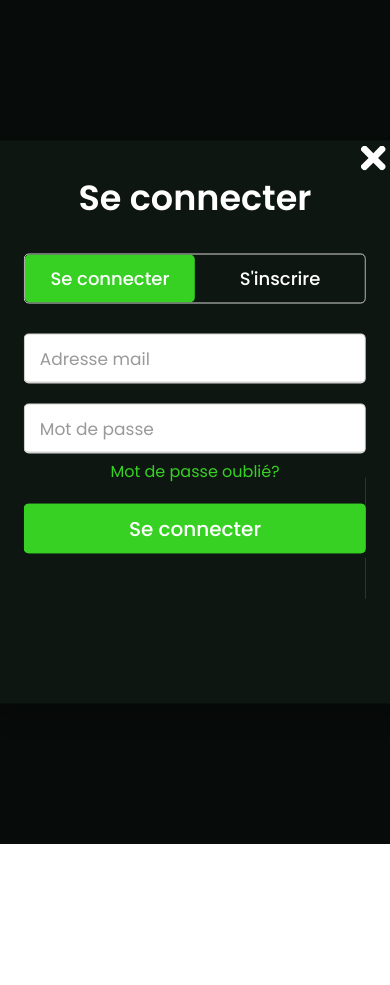
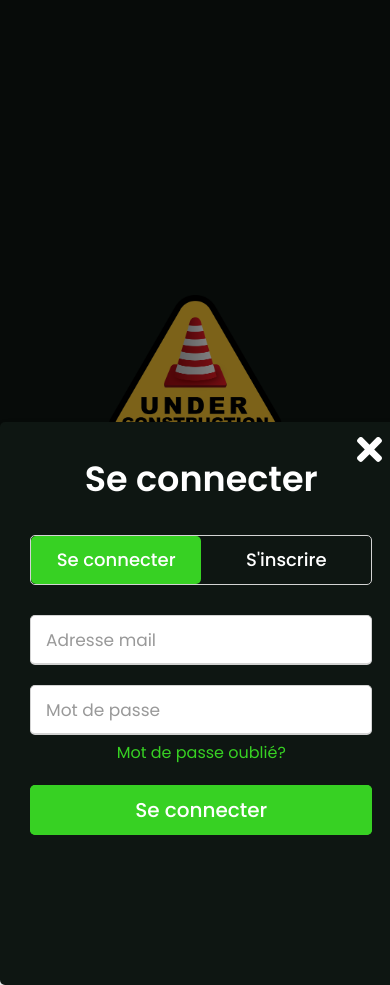
Before and after one commit to Illenhad/associsson, a React (Create React App) app: page / in a window 390 px wide. Both pictures are taken after a click on the button "Log in". Before the commit the page ends 844 px from the top, so only its background shows below. Built offline with nearby package versions, Linux system fonts and the light colour scheme.

Commit message:
debut responsive

```diff
--- a/src/Components/PopupLogin_SignUp/Popup.css
+++ b/src/Components/PopupLogin_SignUp/Popup.css
@@ -34,9 +34,9 @@
 .wrapper .wrapper_close{
     position: absolute;
     display: block;
-    right: 5px;
+    right: 15px;
     background: none;
-    top:5px;
+    top:15px;
     border: 0;
     height: 25px;
     width: 30px;
@@ -228,3 +228,17 @@ form .btn:hover .btn-layer{
   font-weight: 500;
   cursor: pointer;
 }
+@media (max-height:470px){
+  .wrapper{
+    position: absolute;
+    top:0;
+    transform:initial
+  }
+}
+@media (max-width:470px){
+  .wrapper{
+    position: absolute;
+    left:0;
+    transform:initial
+  }
+}
```
